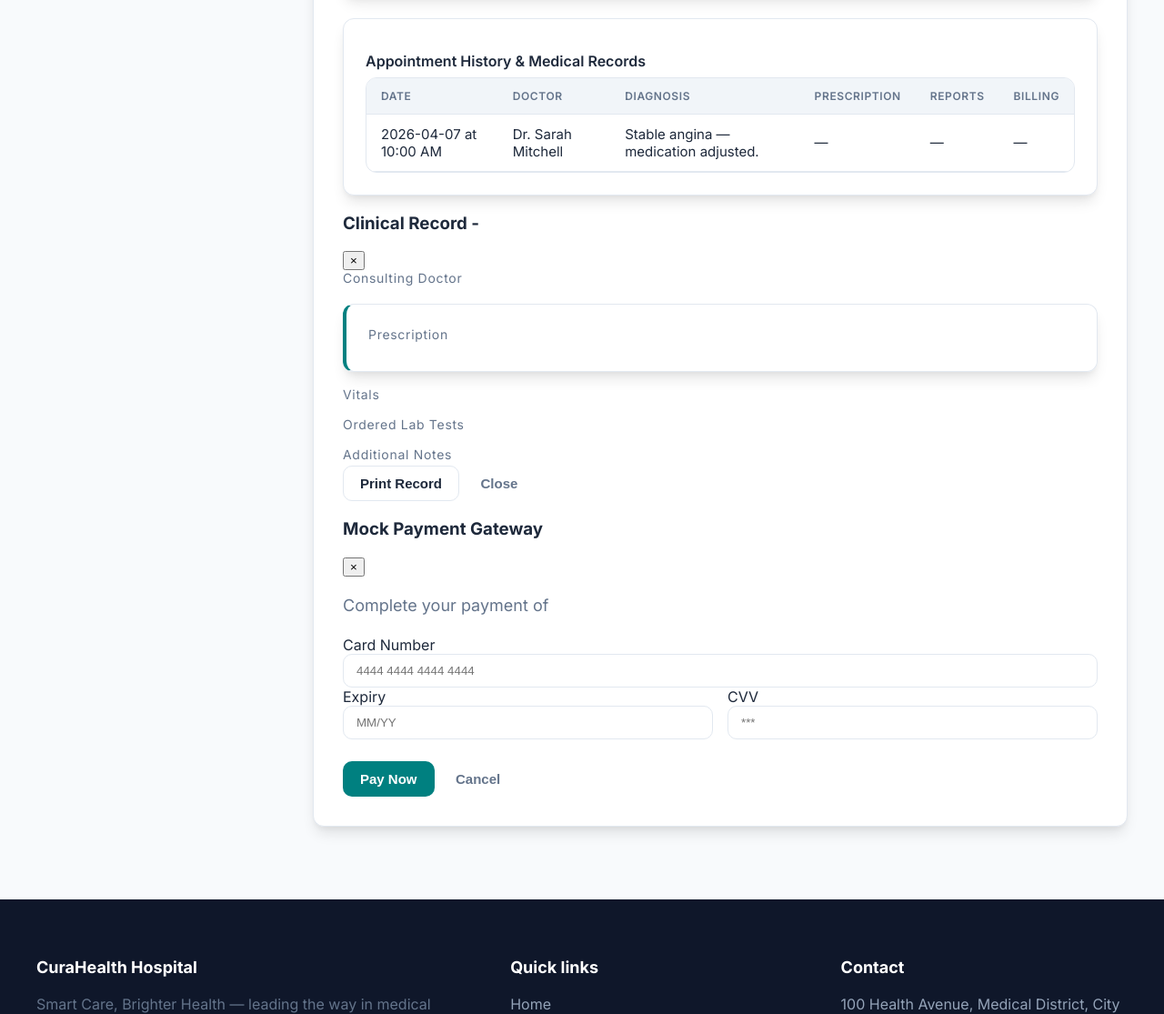
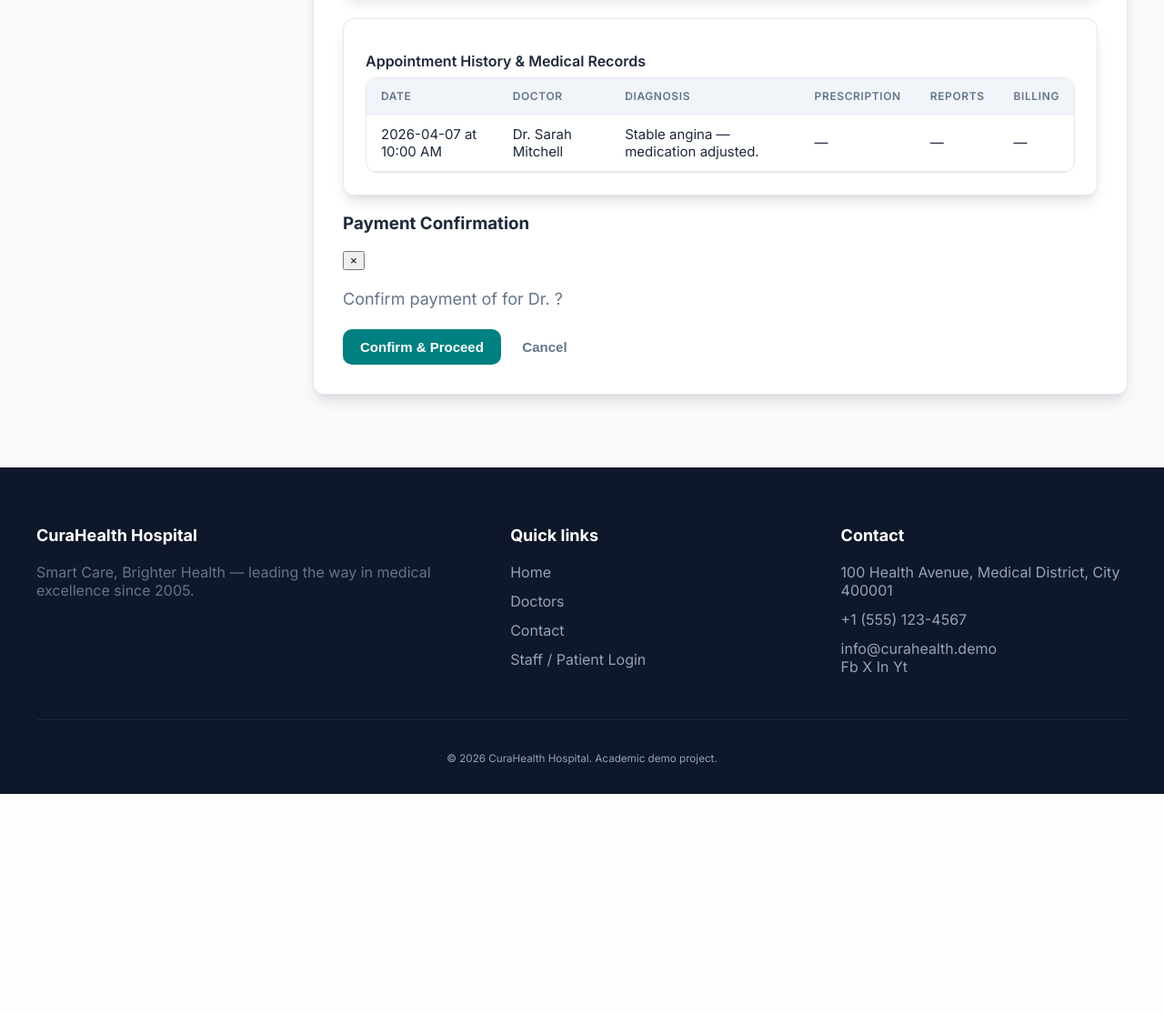
Before and after one commit to Dev-AbdulRaheem/Hospital-Management-System, a Flask app: page /patient/dashboard in a window 1280 px wide. Shown: the part 849-1964 px from the top of the page at 91% size. After the commit the page ends 1722 px from the top, so only its background shows below. Run offline with Flask 3, Linux system fonts and the light colour scheme; the visitor is signed in with stand-in values (Sample User, id 1).

Commit message:
Enhance admin billing dashboard and patient invoice management

```diff
--- a/routes/admin.py
+++ b/routes/admin.py
@@ -514,12 +514,6 @@ def departments():
     return render_template("admin/departments.html", departments=rows, chart_labels=chart_labels, chart_values=chart_values)
 
 
-@admin_bp.route("/invoice-desk")
-@admin_required
-def invoice_desk():
-    """List all unpaid appointments for invoice generation."""
-    unpaid_appts = Appointment.query.filter_by(is_paid=False).order_by(Appointment.appointment_date.desc()).all()
-    return render_template("admin/invoice_desk.html", appointments=unpaid_appts)
 
 
 @admin_bp.route("/reports")
--- a/templates/admin/billing.html
+++ b/templates/admin/billing.html
@@ -35,8 +35,8 @@
             <div class="small muted">Fee + {{ (a.ordered_tests.split(',')|length) if a.ordered_tests else 0 }} Labs</div>
             {% else %}
             <form method="post" action="{{ url_for('admin.generate_invoice', appt_id=a.id) }}" class="row-between" style="gap: 4px;">
-              <input type="number" name="amount" class="input" style="width: 80px;" placeholder="Amount" required>
-              <button type="submit" class="btn btn-primary btn-sm">Set Fee</button>
+              <input type="number" name="amount" class="input" style="width: 80px;" value="{{ a.doctor.consultation_fee }}" required>
+              <button type="submit" class="btn btn-primary btn-sm">Set Fee & Confirm</button>
             </form>
             {% endif %}
           </td>
--- a/templates/admin/sidebar_snippet.html
+++ b/templates/admin/sidebar_snippet.html
@@ -5,7 +5,7 @@
   <a class="side-link {% if nav_active == 'patients' %}active{% endif %}" href="{{ url_for('admin.patients_list') }}">Patient Directory</a>
   <a class="side-link {% if nav_active == 'doctors' %}active{% endif %}" href="{{ url_for('admin.doctors_list') }}">Doctor Directory</a>
   <a class="side-link {% if nav_active == 'dept' %}active{% endif %}" href="{{ url_for('admin.departments') }}">Department Stats</a>
-  <a class="side-link {% if nav_active == 'invoices' %}active{% endif %}" href="{{ url_for('admin.invoice_desk') }}">Invoice Desk</a>
+  <a class="side-link {% if nav_active == 'billing' %}active{% endif %}" href="{{ url_for('admin.billing_desk') }}">Billing & Invoices</a>
   <a class="side-link {% if nav_active == 'lab' %}active{% endif %}" href="{{ url_for('admin.lab_desk') }}">Lab Desk</a>
   <a class="side-link {% if nav_active == 'appts' %}active{% endif %}" href="{{ url_for('admin.appointments_list') }}">All Appointments</a>
   <a class="side-link" href="{{ url_for('admin.logout') }}">Sign Out</a>
--- a/templates/base.html
+++ b/templates/base.html
@@ -13,6 +13,7 @@
 <body class="page">
   {% block navbar %}
   <header class="site-header">
+    <!-- TESTING JENKINS -->
     <div class="wrap header-inner">
       <a class="brand" href="{{ url_for('public.index') }}" aria-label="Hospital home">
         <span class="brand-mark" aria-hidden="true">
--- a/templates/patient/dashboard.html
+++ b/templates/patient/dashboard.html
@@ -54,7 +54,8 @@
       </div>
       <div>
         <label class="muted small">Date of Birth</label>
-        <div style="font-weight: 600;">{{ patient.date_of_birth.strftime('%Y-%m-%d') if patient.date_of_birth else '—' }} (Age: {{ patient.age if patient.age is not none else '—' }})</div>
+        <div style="font-weight: 600;">{{ patient.date_of_birth.strftime('%Y-%m-%d') if patient.date_of_birth else '—'
+          }} (Age: {{ patient.age if patient.age is not none else '—' }})</div>
       </div>
     </div>
   </section>
@@ -72,7 +73,16 @@
   <h2 class="h6">Upcoming appointments</h2>
   <div class="table-wrap">
     <table class="table">
-      <thead><tr><th>Date</th><th>Time</th><th>Doctor</th><th>Department</th><th>Status</th><th>Actions</th></tr></thead>
+      <thead>
+        <tr>
+          <th>Date</th>
+          <th>Time</th>
+          <th>Doctor</th>
+          <th>Department</th>
+          <th>Status</th>
+          <th>Actions</th>
+        </tr>
+      </thead>
       <tbody>
         {% for a in upcoming %}
         <tr>
@@ -82,13 +92,16 @@
           <td>{{ a.doctor.department.name if a.doctor.department else '—' }}</td>
           <td><span class="badge">{{ a.status }}</span></td>
           <td>
-            <form method="post" action="{{ url_for('patient.cancel_appointment', appt_id=a.id) }}" onsubmit="return confirm('Are you sure you want to cancel this appointment?');">
+            <form method="post" action="{{ url_for('patient.cancel_appointment', appt_id=a.id) }}"
+              onsubmit="return confirm('Are you sure you want to cancel this appointment?');">
               <button type="submit" class="btn btn-danger btn-sm">Cancel</button>
             </form>
           </td>
         </tr>
         {% else %}
-        <tr><td colspan="6" class="muted" style="text-align:center; padding: 16px;">No upcoming appointments.</td></tr>
+        <tr>
+          <td colspan="6" class="muted" style="text-align:center; padding: 16px;">No upcoming appointments.</td>
+        </tr>
         {% endfor %}
       </tbody>
     </table>
@@ -99,7 +112,16 @@
   <h2 class="h6">Appointment History & Medical Records</h2>
   <div class="table-wrap">
     <table class="table">
-      <thead><tr><th>Date</th><th>Doctor</th><th>Diagnosis</th><th>Prescription</th><th>Reports</th><th>Billing</th></tr></thead>
+      <thead>
+        <tr>
+          <th>Date</th>
+          <th>Doctor</th>
+          <th>Diagnosis</th>
+          <th>Prescription</th>
+          <th>Reports</th>
+          <th>Billing</th>
+        </tr>
+      </thead>
       <tbody>
         {% for a in history %}
         <tr>
@@ -108,7 +130,8 @@
           <td>{{ a.diagnosis or '—' }}</td>
           <td>
             {% if a.prescription or (a.prescription_json and a.prescription_json != "[]") %}
-            <a class="btn btn-secondary btn-sm" href="{{ url_for('patient.prescription_receipt', appt_id=a.id) }}" target="_blank">View Receipt</a>
+            <a class="btn btn-secondary btn-sm" href="{{ url_for('patient.prescription_receipt', appt_id=a.id) }}"
+              target="_blank">View Receipt</a>
             {% else %}
             —
             {% endif %}
@@ -117,7 +140,8 @@
             {% if a.lab_result_link %}
             <a href="{{ a.lab_result_link }}" target="_blank" class="btn btn-secondary btn-sm">View Report</a>
             {% elif a.lab_report_path %}
-            <a href="{{ url_for('static', filename=a.lab_report_path) }}" target="_blank" class="btn btn-secondary btn-sm">View Report</a>
+            <a href="{{ url_for('static', filename=a.lab_report_path) }}" target="_blank"
+              class="btn btn-secondary btn-sm">View Report</a>
             {% else %}
             —
             {% endif %}
@@ -127,7 +151,8 @@
             {% if a.is_paid %}
             <span class="badge badge-success">Paid</span>
             {% else %}
-              <button class="btn btn-primary btn-sm pay-btn" data-appt-id="{{ a.id }}" data-amount="{{ a.invoice_amount }}">Pay ${{ a.invoice_amount }}</button>
+            <button class="btn btn-primary btn-sm pay-btn" data-appt-id="{{ a.id }}"
+              data-amount="{{ a.invoice_amount }}" data-doctor="{{ a.doctor.name }}">Pay ${{ a.invoice_amount }}</button>
             {% endif %}
             {% else %}
             —
@@ -135,7 +160,9 @@
           </td>
         </tr>
         {% else %}
-        <tr><td colspan="6" class="muted" style="text-align:center; padding: 16px;">No past visits yet.</td></tr>
+        <tr>
+          <td colspan="6" class="muted" style="text-align:center; padding: 16px;">No past visits yet.</td>
+        </tr>
         {% endfor %}
       </tbody>
     </table>
@@ -143,77 +170,21 @@
 </section>
 
 <!-- Prescription Modal -->
-<div class="modal-backdrop" id="prescriptionModal" aria-hidden="true">
-  <section class="modal" role="dialog" aria-modal="true">
-    <header class="modal-head">
-      <h3 class="modal-title">Clinical Record - <span id="recordDate"></span></h3>
-      <button type="button" class="icon-btn" data-modal-close>×</button>
-    </header>
-    <div class="modal-body">
-      <div style="margin-bottom: 20px;">
-        <label class="muted small uppercase" style="display: block; letter-spacing: 0.05em; margin-bottom: 4px;">Consulting Doctor</label>
-        <div id="recordDoctor" style="font-weight: 600; font-size: 1.1rem; color: var(--primary);"></div>
-      </div>
 
-      <div class="card" style="background: var(--bg-body); border-left: 4px solid var(--primary); margin-bottom: 16px;">
-        <label class="muted small uppercase" style="display: block; letter-spacing: 0.05em; margin-bottom: 8px;">Prescription</label>
-        <div id="recordPrescription" style="white-space: pre-wrap; line-height: 1.6;"></div>
-      </div>
-
-      <div style="margin-bottom: 16px;">
-        <label class="muted small uppercase" style="display: block; letter-spacing: 0.05em; margin-bottom: 4px;">Vitals</label>
-        <div id="recordVitals" class="small" style="font-weight: 500;"></div>
-      </div>
-
-      <div style="margin-bottom: 16px;">
-        <label class="muted small uppercase" style="display: block; letter-spacing: 0.05em; margin-bottom: 4px;">Ordered Lab Tests</label>
-        <div id="recordTests" class="small" style="font-weight: 500;"></div>
-        <div id="recordLabLinkContainer" style="margin-top: 4px; display: none;">
-          <a id="recordLabLink" href="#" target="_blank" class="btn btn-secondary btn-sm" style="padding: 2px 8px; font-size: 0.8rem;">View Lab Results</a>
-        </div>
-      </div>
-
-      <div>
-        <label class="muted small uppercase" style="display: block; letter-spacing: 0.05em; margin-bottom: 4px;">Additional Notes</label>
-        <div id="recordNotes" class="muted" style="white-space: pre-wrap; font-style: italic;"></div>
-      </div>
-    </div>
-    <footer class="modal-foot">
-      <button type="button" class="btn btn-secondary" onclick="window.print()">Print Record</button>
-      <button type="button" class="btn btn-ghost" data-modal-close>Close</button>
-    </footer>
-  </section>
-</div>
 
 <!-- Mock Payment Modal -->
 <div class="modal-backdrop" id="paymentModal" aria-hidden="true">
   <section class="modal" role="dialog" aria-modal="true">
     <header class="modal-head">
-      <h3 class="modal-title">Mock Payment Gateway</h3>
+      <h3 class="modal-title">Payment Confirmation</h3>
       <button type="button" class="icon-btn" data-modal-close>×</button>
     </header>
     <div class="modal-body">
-      <p class="lead">Complete your payment of <strong id="payAmount"></strong></p>
-      <form id="paymentForm" class="form">
+      <p class="lead" id="payConfirmationText">Confirm payment of <strong id="payAmount"></strong> for Dr. <strong id="payDoctor"></strong>?</p>
       <input type="hidden" id="payApptId">
-        <div class="field">
-          <label>Card Number</label>
-          <input type="text" class="input" placeholder="4444 4444 4444 4444" maxlength="19">
-        </div>
-        <div class="vitals-grid">
-          <div class="field">
-            <label>Expiry</label>
-            <input type="text" class="input" placeholder="MM/YY">
-          </div>
-          <div class="field">
-            <label>CVV</label>
-            <input type="password" class="input" placeholder="***">
-          </div>
-        </div>
-      </form>
     </div>
     <footer class="modal-foot">
-      <button type="button" class="btn btn-primary" id="confirmPayBtn">Pay Now</button>
+      <button type="button" class="btn btn-primary" id="confirmPayBtn">Confirm & Proceed</button>
       <button type="button" class="btn btn-ghost" data-modal-close>Cancel</button>
     </footer>
   </section>
@@ -227,6 +198,7 @@ document.querySelectorAll(".pay-btn").forEach(btn => {
     btn.addEventListener("click", () => {
       document.getElementById("payAmount").textContent = "$" + btn.dataset.amount;
       document.getElementById("payApptId").value = btn.dataset.apptId;
+      document.getElementById("payDoctor").textContent = btn.dataset.doctor;
       window.HMSModal.open("paymentModal");
     });
   });
```
Also changed, not shown: templates/admin/invoice_desk.html (deleted, +0 -49 lines), utils/seed.py (+12 -13 lines). Lines whose indentation alone changed are shown as unchanged.
